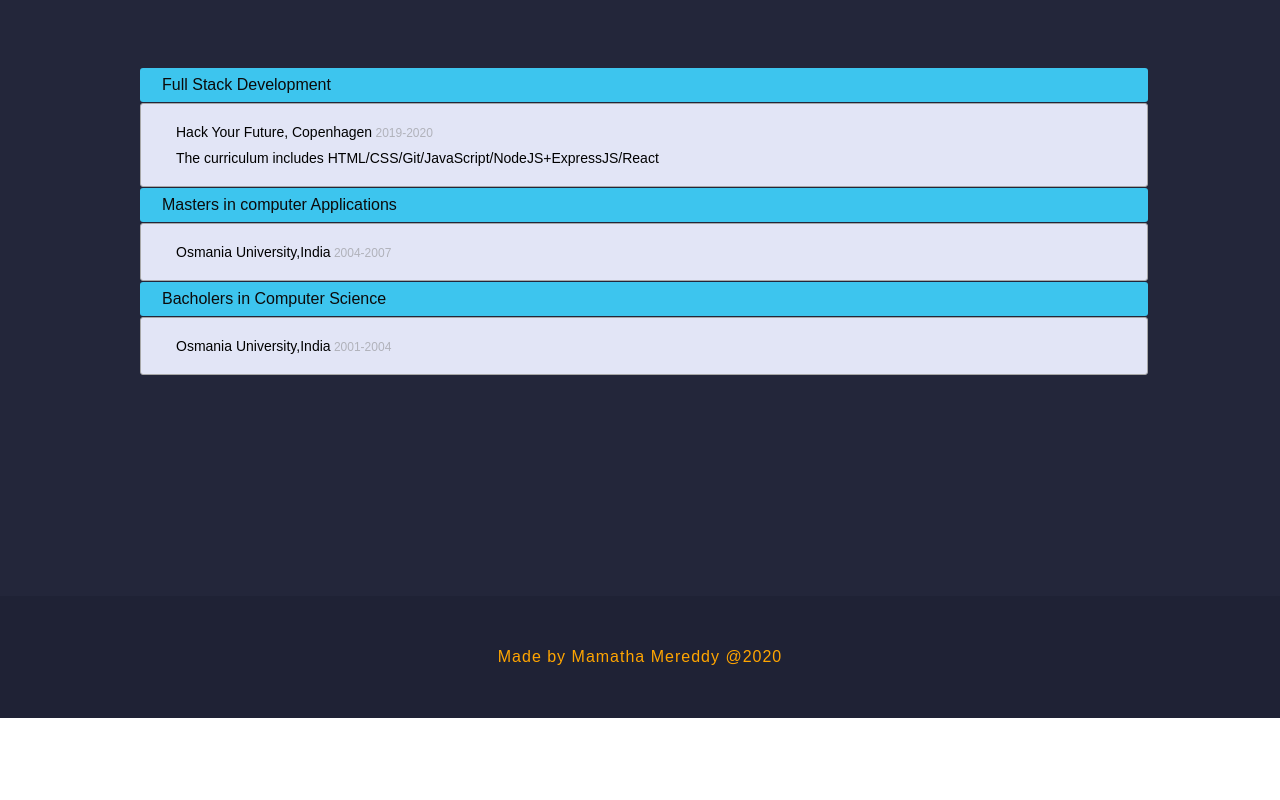
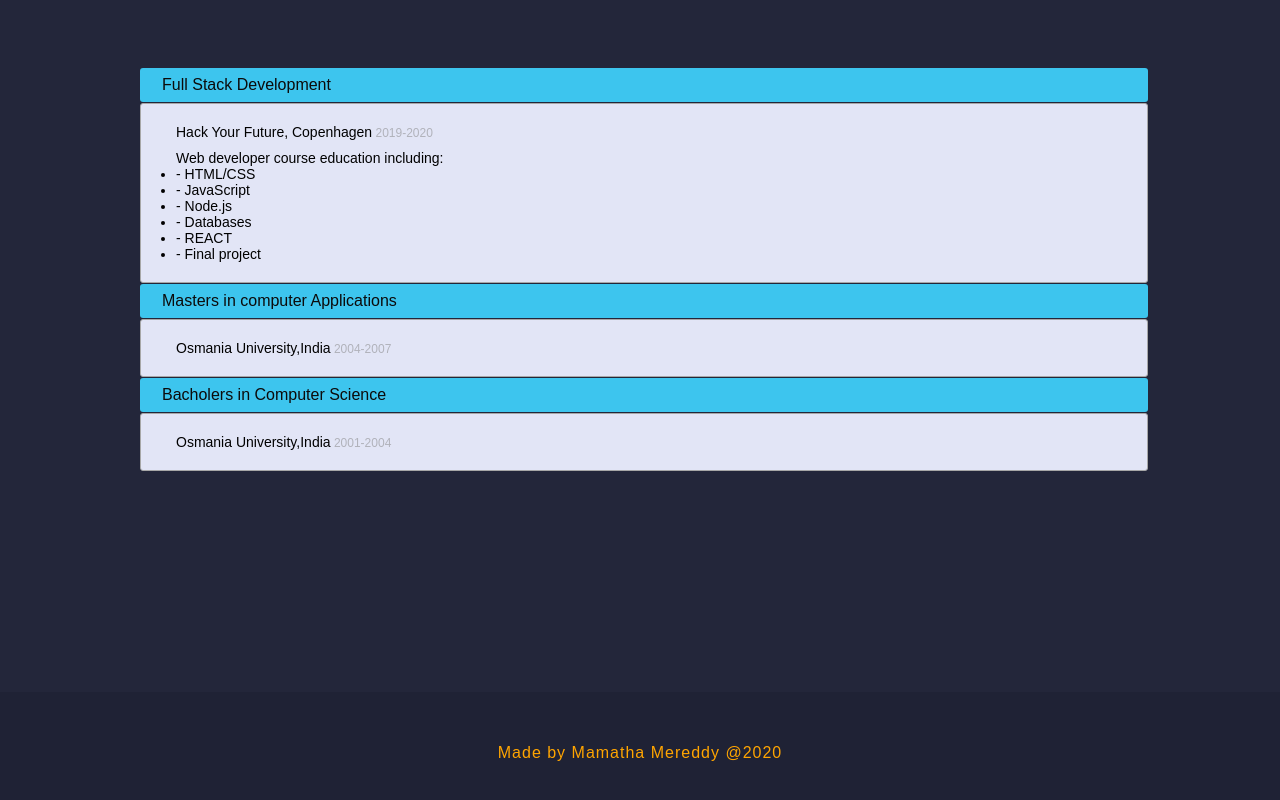
Before and after one commit to mamathamereddy/Portfolio, a React (Create React App) app: page / in a window 1280 px wide. Shown: the part 5750-6550 px from the top of the page. Before the commit the page ends 6468 px from the top, so only its background shows below. Built offline with nearby package versions, Linux system fonts and the light colour scheme.

Commit message:
updating education

```diff
--- a/src/components/Education.js
+++ b/src/components/Education.js
@@ -18,8 +18,15 @@ const Education = () => {
               </p>
 
               <p>
-                The curriculum includes
-                HTML/CSS/Git/JavaScript/NodeJS+ExpressJS/React
+                Web developer course education including:
+                <ul>
+                  <li> - HTML/CSS</li>
+                  <li> - JavaScript</li>
+                  <li> - Node.js</li>
+                  <li> - Databases</li>
+                  <li> - REACT</li>
+                  <li> - Final project</li>
+                </ul>
               </p>
             </div>
 
```
